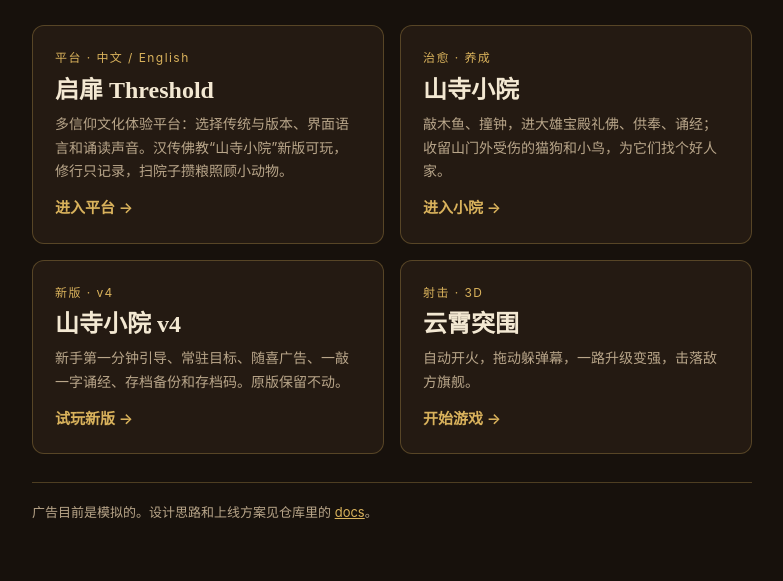
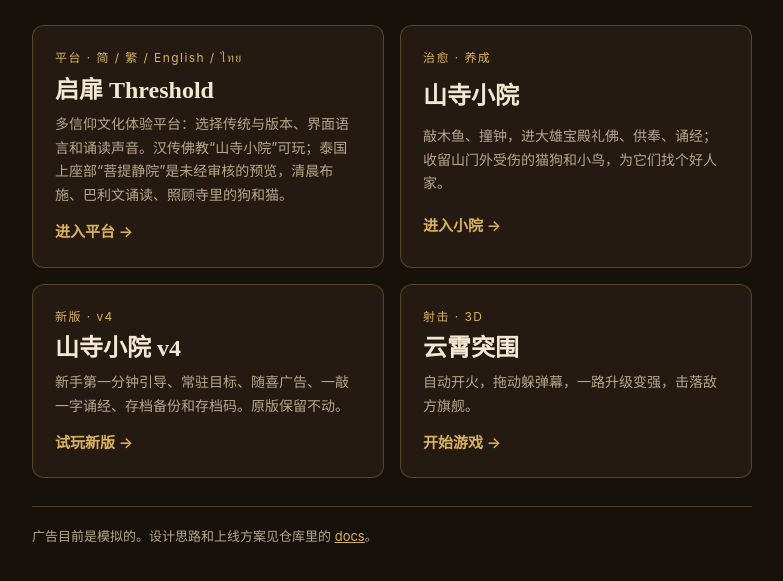
Before and after one commit to sunwenpng/mini-games, a plain HTML site: page index.html in a window 1280 px wide. Shown: the part 125-706 px from the top of the page, without its empty margins (248-1031 px from the left). Drawn offline with Linux system fonts and the light colour scheme.

Commit message:
Landing page: list Traditional Chinese and the Thai Theravada preview
Co-Authored-By: Claude Opus 5.5 <noreply@anthropic.com>

```diff
--- a/index.html
+++ b/index.html
@@ -58,9 +58,9 @@
   </header>
   <section class="games">
     <a class="game" href="threshold/">
-      <span class="tag">平台 · 中文 / English</span>
+      <span class="tag">平台 · 简 / 繁 / English / ไทย</span>
       <span class="name">启扉 Threshold</span>
-      <span class="desc">多信仰文化体验平台：选择传统与版本、界面语言和诵读声音。汉传佛教“山寺小院”新版可玩，修行只记录，扫院子攒粮照顾小动物。</span>
+      <span class="desc">多信仰文化体验平台：选择传统与版本、界面语言和诵读声音。汉传佛教“山寺小院”可玩；泰国上座部“菩提静院”是未经审核的预览，清晨布施、巴利文诵读、照顾寺里的狗和猫。</span>
       <span class="play">进入平台 →</span>
     </a>
     <a class="game" href="temple-yard/">
```
Also changed, not shown: 1 other file.
